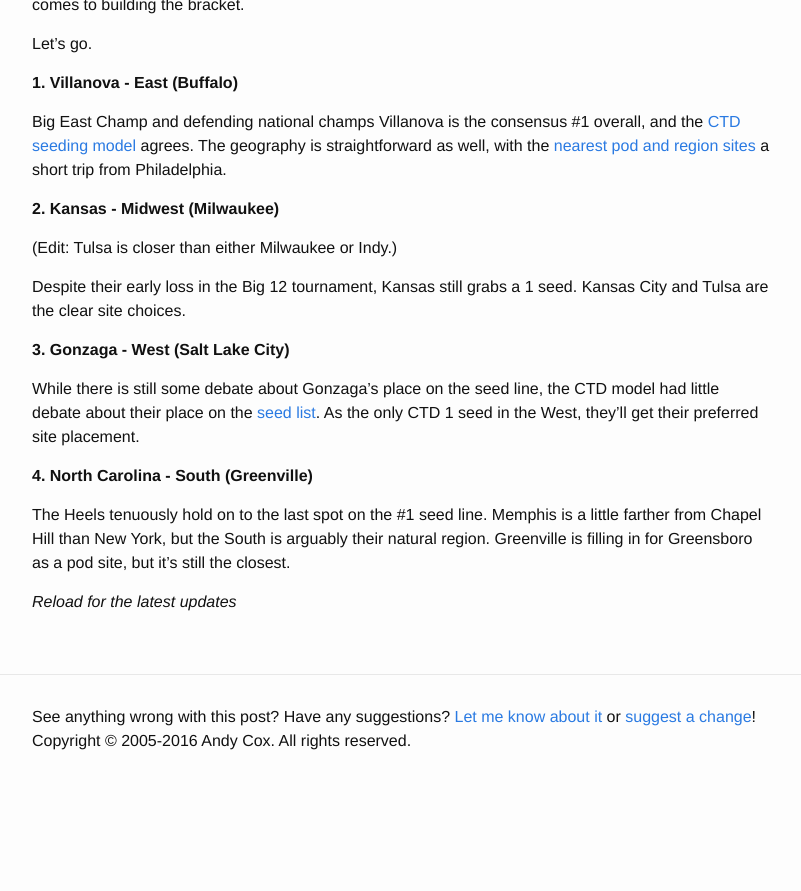
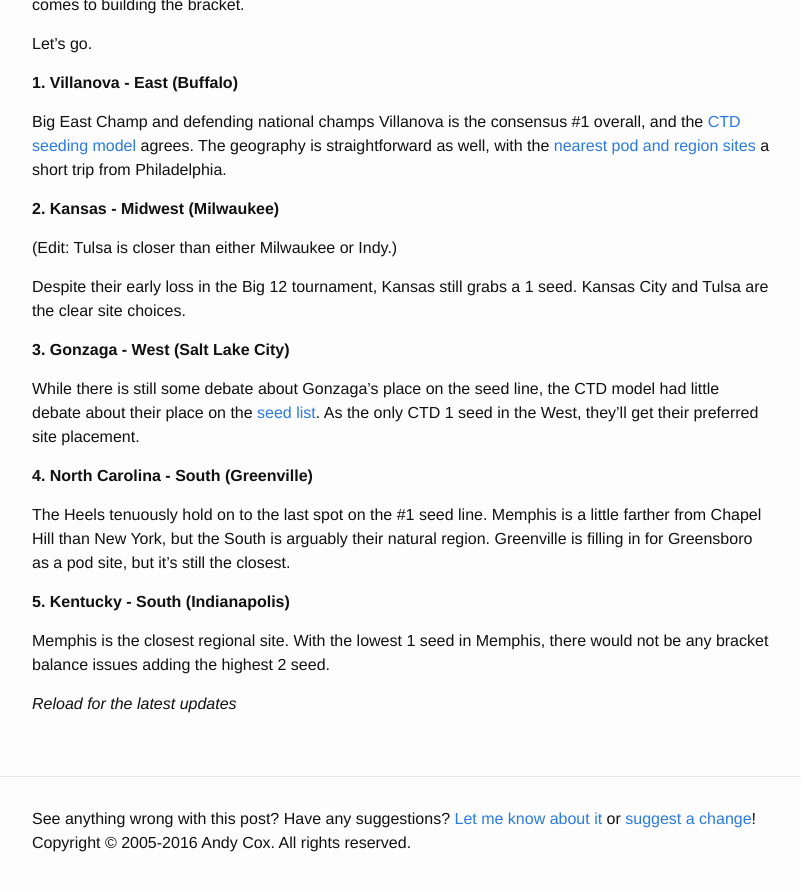
Before and after one commit to crashingthedance/blog.crashingthedance.com, a Jekyll site: the page built from _posts/2017-03-12-mocking_the_bracket_2017_edition.md, in a window 1280 px wide and 900 px high, scrolled down 2016 px. Shown: the top 891 px of the window, without its empty margins (238-1039 px from the left). Built offline with Jekyll 4.4.1, drawn with Linux system fonts in a browser that asks for light colours; before the commit the page ends 2814 px from its top, so only the background shows below that.

Commit message:
Mock bracket 2017 update

```diff
--- a/_posts/2017-03-12-mocking_the_bracket_2017_edition.md
+++ b/_posts/2017-03-12-mocking_the_bracket_2017_edition.md
@@ -135,5 +135,10 @@ little farther from Chapel Hill than New York, but the South is arguably their
 natural region. Greenville is filling in for Greensboro as a pod site, but it's
 still the closest.
 
+**5. Kentucky - South (Indianapolis)**
+
+Memphis is the closest regional site. With the lowest 1 seed in Memphis,
+there would not be any bracket balance issues adding the highest 2 seed.
+
 <a name='latest'></a>
 *Reload for the latest updates*
```
